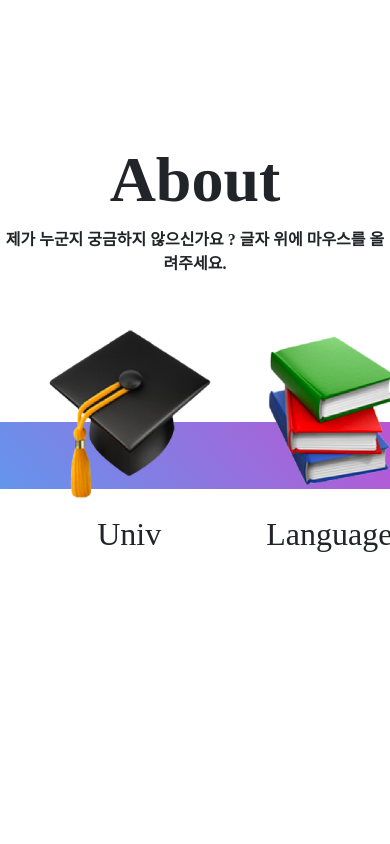
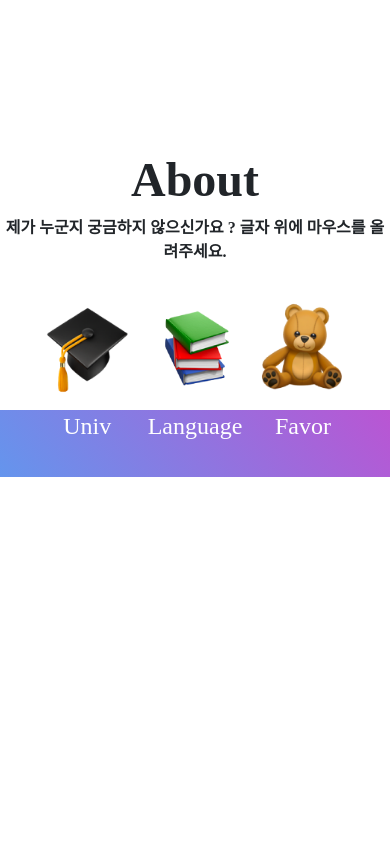
Before and after one commit to 513sojin/portfolio, a React (Create React App) app: page / in a window 390 px wide. Shown: the part 860-1704 px from the top of the page. Built offline with nearby package versions, Linux system fonts and the light colour scheme.

Commit message:
About 페이지 반응형 적용

```diff
--- a/src/components/About.js
+++ b/src/components/About.js
@@ -24,21 +24,21 @@ const About = () => {
           <div css={backgroundColor}></div>
           <div css={contentDiv}>
             <div css={float}>
-              <img src={univ} width='200' height='200' alt='univ'/>
+              <img src={univ} css={imageStyle} alt='univ'/>
               <OverlayTrigger  placement="bottom"  delay={{ show: 500, hide: 300 }}  overlay={<Tooltip id="button-tooltip">숭실대학교 글로벌미디어학부 2학년 2학기까지 마친 상태입니다. 지금은 휴학생입니다 :)</Tooltip>}>
                 <p>Univ</p>
               </OverlayTrigger>
             </div>
 
             <div css={float}>
-              <img src={language} width='200' height='200' alt='language'/>
+              <img src={language} css={imageStyle} alt='language'/>
               <OverlayTrigger  placement="bottom"  delay={{ show: 500, hide: 300 }}  overlay={<Tooltip id="button-tooltip">React와 Flutter에 관심 있습니다. Flutter로 프로젝트를 진행했기에 가장 잘 사용하는 언어이지만, React도 그 수준에 도달하기 위해서 노력하고 있어요 !</Tooltip>}>
                 <p>Language</p>
               </OverlayTrigger>
             </div>
 
             <div css={float} >
-              <img src={favor} width='200' height='200' alt='favor'/>
+              <img src={favor} css={imageStyle} alt='favor'/>
               <OverlayTrigger  placement="bottom"  delay={{ show: 500, hide: 300 }}  overlay={<Tooltip id="button-tooltip">새로운 환경을 좋아하고, 다양한 사람들과 대화하는 것을 좋아해요. 실력있는 개발자들과 협업하면서 성장하는 것이 저의 목표입니다 !</Tooltip>}>
                 <p>Favor</p>
               </OverlayTrigger>
@@ -58,6 +58,13 @@ export const titleStyle= css`
     font-weight: 900;
     text-align: center;
 
+    @media (min-width: 768px) and (max-width: 991px) {
+      font-size:3rem;
+    }
+
+    @media (max-width: 768px) {
+      font-size:3rem;
+    }
 `;
 
 export const content = css`
@@ -105,6 +112,29 @@ export const backgroundColor=css`
       text-align: center;
       font-size: 2rem;
       font-weight: 400;
-      border: 1px solid linear-gradient(40deg, #6495ED, #BA55D3);
+    }
+
+    @media (max-width: 768px) {
+      p{
+        margin-top:10px;
+        font-size:1.5rem;
+        color:white;
+        font-weight:500;
+      }
     }
   `;
+
+  const imageStyle=css`
+  width:200px;
+  height:200px;
+
+  @media (min-width: 768px) and (max-width: 991px) {
+    width:150px;
+    height:150px;
+  }
+
+  @media (max-width: 768px) {
+    width:100px;
+    height:100px;
+  }
+  `;
```
